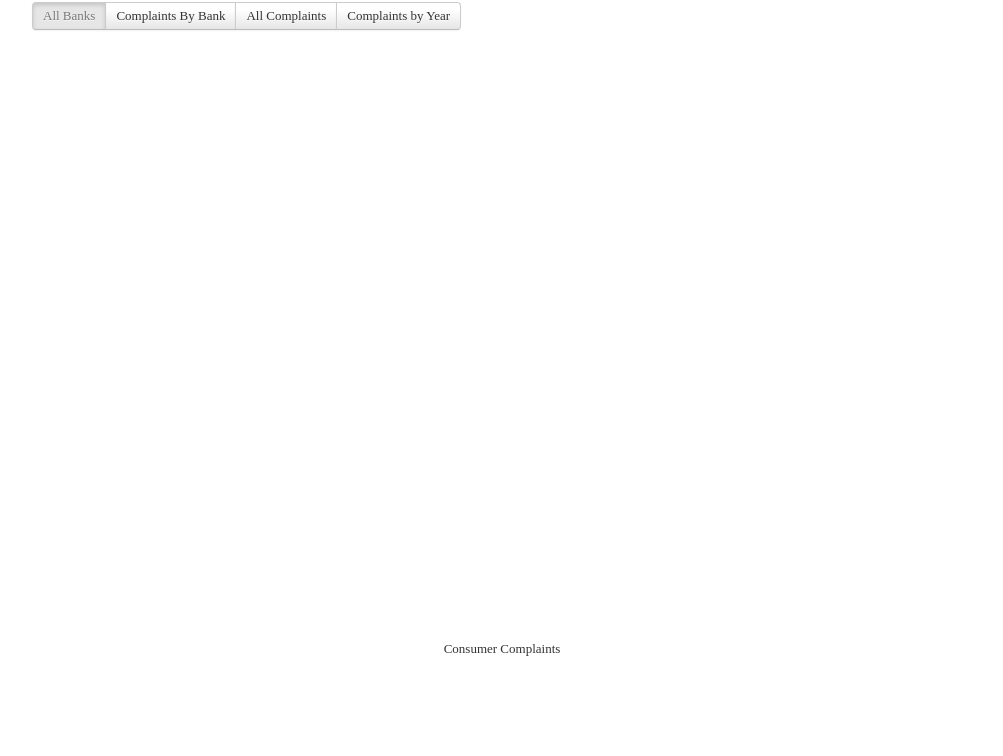
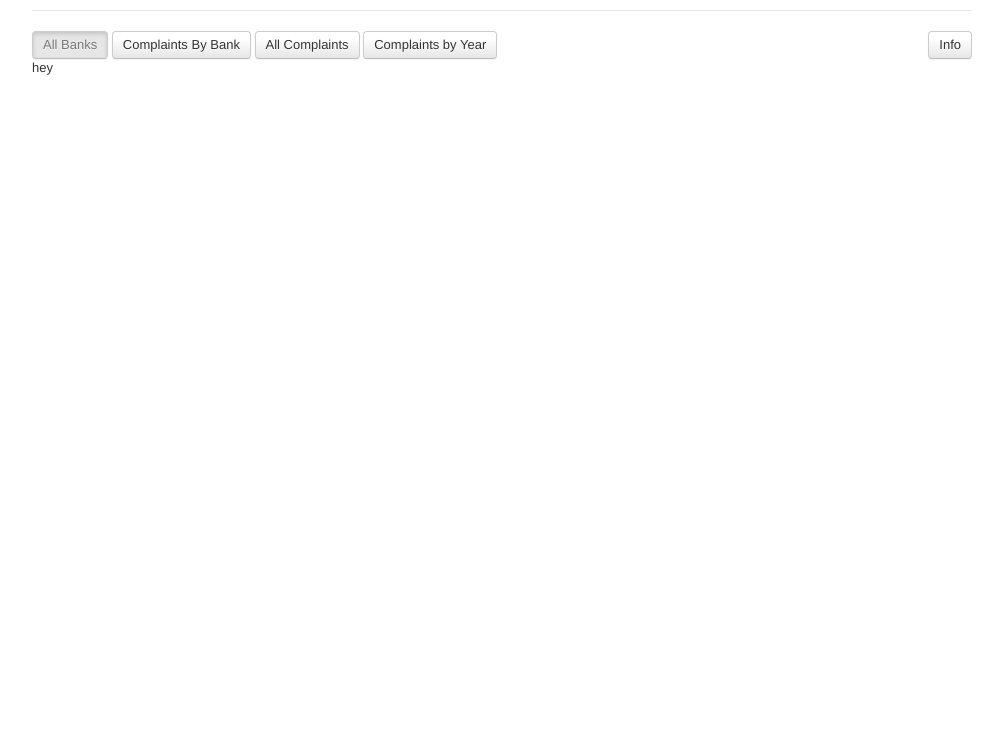
Before and after one commit to houseofaragon/consumer-complaints, a plain HTML site: page index.html in a window 1280 px wide. Shown: the part 44-800 px from the top of the page, without its empty margins (138-1141 px from the left). Drawn offline with Linux system fonts and the light colour scheme; no server answers.

Commit message:
removed dumb inline css and added vollkorn font

```diff
--- a/index.html
+++ b/index.html
@@ -6,52 +6,37 @@
 <head>
   <meta charset="utf-8">
   <meta http-equiv="X-UA-Compatible" content="IE=edge,chrome=1">
-
   <title>Consumer Complaints of the Top Four US Banks</title>
   <meta name="description" content="">
-  <meta name="author" content="">
-
+  <meta name="author" content="Karen C. Aragon">
   <meta name="viewport" content="width=device-width,initial-scale=1">
-
   <!-- CSS concatenated and minified via ant build script-->
   <link rel="stylesheet" href="css/reset.css">
   <link rel="stylesheet" href="css/bootstrap.min.css">
   <link rel="stylesheet" href="css/style.css">
+  <link href="http://fonts.googleapis.com/css?family=Vollkorn" rel="stylesheet" type="text/css">
+
   <!-- end CSS-->
-
   <script src="js/libs/modernizr-2.0.6.min.js"></script>
-
-  <style>
-    body{
-      font-family: "Quicksand"
-    }
-    h1{
-      font-family: "Bebas"
-    }
-    p{
-      font-family: "Quicksand"
-    }
-
-  </style>
 </head>
 
 <body>
-
-  <div id="container" class="container">
+  <div class="container">
     <header>
     <h1>Consumer Complaints</i> of the Top Four US Banks</h1>
+    <hr/>
     </header>
-    <div id="main" role="main">
-      <div id="view_selection" class="btn-group">
+      <div id="view_selection" >
         <a href="#" id="all" class="btn active">All Banks</a>
-        <a href="#" id="bank" class="btn">Complaints By Bank</a>
-        <a href="#" id="complaint" class="btn">All Complaints</a>
-        <a href="#" id="year" class="btn">Complaints by Year</a>
+        <a href="#/bank" id="bank" class="btn">Complaints By Bank</a>
+        <a href="#/complaint" id="complaint" class="btn">All Complaints</a>
+        <a href="#/year" id="year" class="btn">Complaints by Year</a>
+        <a href="#" id="info" class="btn pull-right">Info</a>
       </div>
+      <div id="info-box">hey</div>
+
       <div id="vis"></div>
-    </div>
     <footer>
-    <p>Consumer Complaints</p>
     </footer>
   </div> <!--! end of #container -->
 
@@ -79,18 +64,13 @@
             return false;
           });
         });
+
+        $('#view_selection a#info').click(function(){
+            $('#view_selection a').removeClass('active');
+            $('#info-box').toggle('slow');
+        })
     });
   </script>
-
-
-  <script>
-    window._gaq = [['_setAccount','UA-17355070-1'],['_trackPageview'],['_trackPageLoadTime']];
-    Modernizr.load({
-      load: ('https:' == location.protocol ? '//ssl' : '//www') + '.google-analytics.com/ga.js'
-    });
-  </script>
-
-
   <!--[if lt IE 7 ]>
     <script src="//ajax.googleapis.com/ajax/libs/chrome-frame/1.0.3/CFInstall.min.js"></script>
     <script>window.attachEvent('onload',function(){CFInstall.check({mode:'overlay'})})</script>
```
